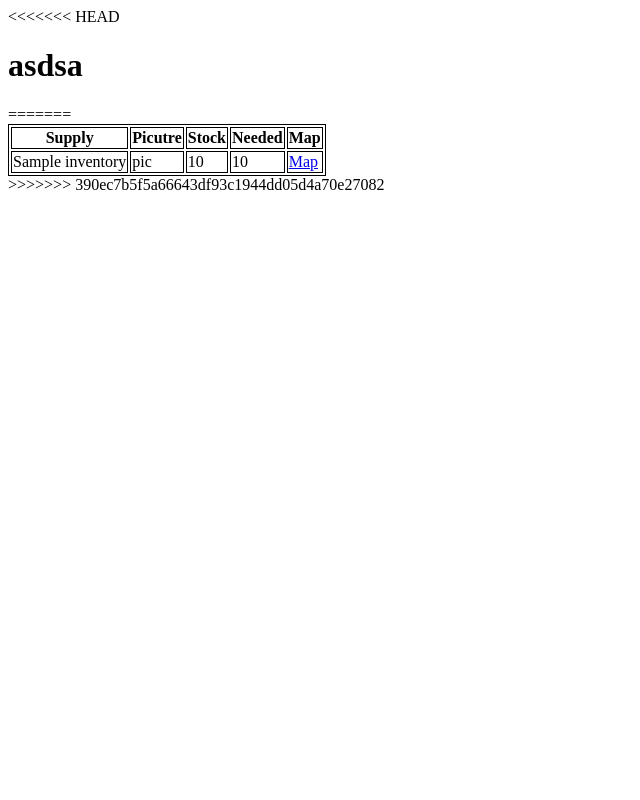
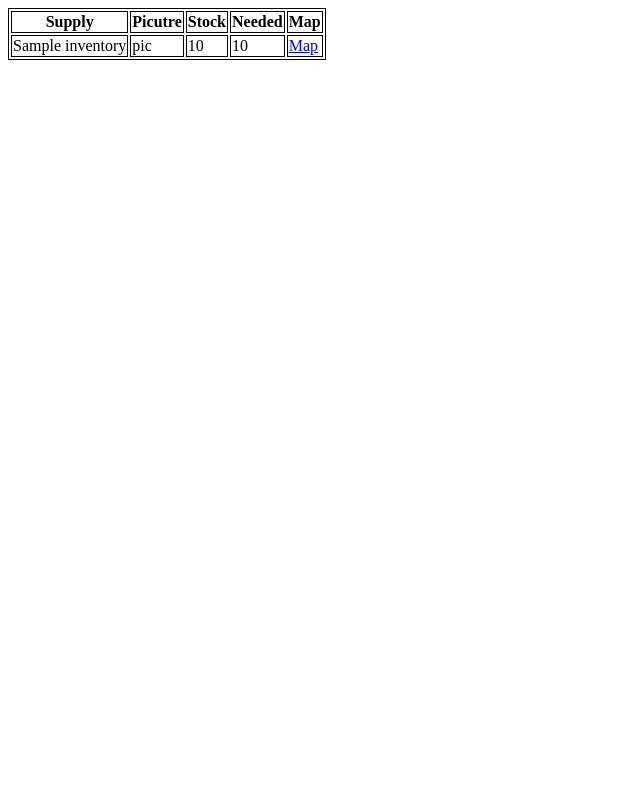
Before and after one commit to areezvisram/RUHacks-2020-COVID-19-Inventory-Management, a Flask app: page /inventory in a window 1280 px wide. Shown: the whole page, without its empty margins (0-640 px from the left). Run offline with Flask 2, Linux system fonts and the light colour scheme; a database or web service that is not in the repository returns one stand-in record (values such as "Sample title").

Commit message:
fixed page

```diff
--- a/templates/inventory.html
+++ b/templates/inventory.html
@@ -1,6 +1,3 @@
-<<<<<<< HEAD
-<h1>asdsa</h1>
-=======
 <!DOCTYPE html>
 <html>
 <head>
@@ -34,4 +31,3 @@
 	</table>
 </body>
 </html>
->>>>>>> 390ec7b5f5a66643df93c1944dd05d4a70e27082
```
